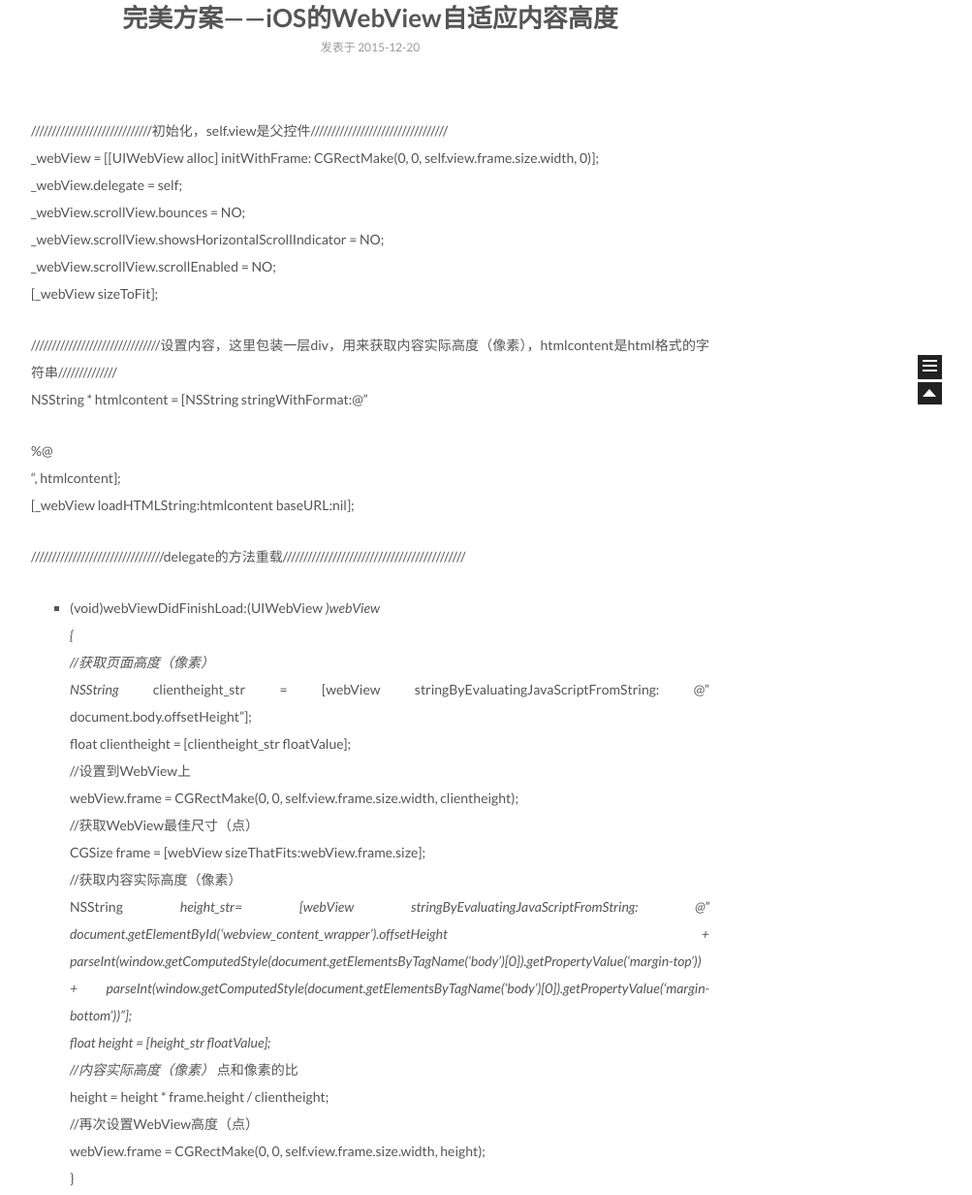
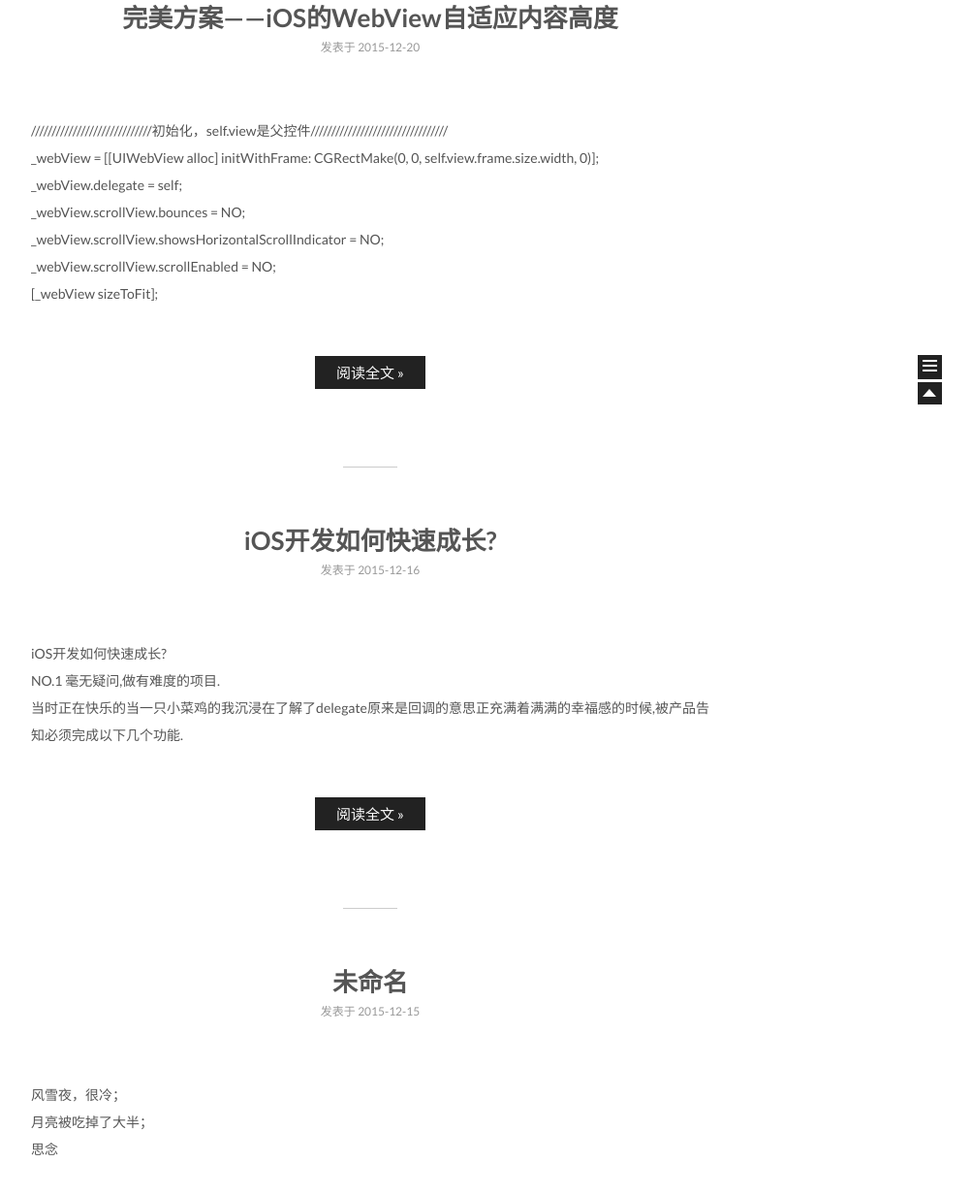
Before and after one commit to PUA11/PUA11.github.io, a plain HTML site: page index.html in a window 1280 px wide. Shown: the part 364-1596 px from the top of the page at 97% size, without its empty margins (258-1261 px from the left). Drawn offline with Linux system fonts and the light colour scheme.

Commit message:
Site updated: 2015-12-20 17:51:46

```diff
--- a/css/main.css
+++ b/css/main.css
@@ -965,7 +965,7 @@
   width: 4px;
   height: 4px;
   border-radius: 50%;
-  background: #c4ff0d;
+  background: #2f1f1d;
 }
 .sidebar-nav {
   margin: 0 0 20px;
--- a/index.html
+++ b/index.html
@@ -188,15 +188,6 @@
 
 
 
-
-
-
-
-
-
-
-
-
   <article class="post post-type-normal " itemscope itemtype="http://schema.org/Article">
 
 
@@ -245,17 +236,12 @@
 
 
 
-          <span itemprop="articleBody">
-
-              <p>/////////////////////////////初始化，self.view是父控件/////////////////////////////////<br>_webView = [[UIWebView alloc] initWithFrame: CGRectMake(0, 0, self.view.frame.size.width, 0)];<br>_webView.delegate = self;<br>_webView.scrollView.bounces = NO;<br>_webView.scrollView.showsHorizontalScrollIndicator = NO;<br>_webView.scrollView.scrollEnabled = NO;<br>[_webView sizeToFit];</p>
-<p>///////////////////////////////设置内容，这里包装一层div，用来获取内容实际高度（像素），htmlcontent是html格式的字符串//////////////<br>NSString * htmlcontent = [NSString stringWithFormat:@”<div id="\"webview_content_wrapper\"">%@</div>“, htmlcontent];<br>[_webView loadHTMLString:htmlcontent baseURL:nil];</p>
-<p>////////////////////////////////delegate的方法重载////////////////////////////////////////////</p>
-<ul>
-<li>(void)webViewDidFinishLoad:(UIWebView <em>)webView<br>{<br>//获取页面高度（像素）<br>NSString </em> clientheight_str = [webView stringByEvaluatingJavaScriptFromString: @”document.body.offsetHeight”];<br>float clientheight = [clientheight_str floatValue];<br>//设置到WebView上<br>webView.frame = CGRectMake(0, 0, self.view.frame.size.width, clientheight);<br>//获取WebView最佳尺寸（点）<br>CGSize frame = [webView sizeThatFits:webView.frame.size];<br>//获取内容实际高度（像素）<br>NSString <em> height_str= [webView stringByEvaluatingJavaScriptFromString: @”document.getElementById(‘webview_content_wrapper’).offsetHeight + parseInt(window.getComputedStyle(document.getElementsByTagName(‘body’)[0]).getPropertyValue(‘margin-top’))  + parseInt(window.getComputedStyle(document.getElementsByTagName(‘body’)[0]).getPropertyValue(‘margin-bottom’))”];<br>float height = [height_str floatValue];<br>//内容实际高度（像素）</em> 点和像素的比<br>height = height * frame.height / clientheight;<br>//再次设置WebView高度（点）<br>webView.frame = CGRectMake(0, 0, self.view.frame.size.width, height);<br>}</li>
-</ul>
-
-
-          </span>
+          <p>/////////////////////////////初始化，self.view是父控件/////////////////////////////////<br>_webView = [[UIWebView alloc] initWithFrame: CGRectMake(0, 0, self.view.frame.size.width, 0)];<br>_webView.delegate = self;<br>_webView.scrollView.bounces = NO;<br>_webView.scrollView.showsHorizontalScrollIndicator = NO;<br>_webView.scrollView.scrollEnabled = NO;<br>[_webView sizeToFit];<br>
+          <div class="post-more-link text-center">
+            <a class="btn" href="/2015/12/20/完美方案——iOS的WebView自适应内容高度/#more" rel="contents">
+              阅读全文 &raquo;
+            </a>
+          </div>
 
 
     </div>
```
Also changed, not shown: 2015/12/20/完美方案——iOS的WebView自适应内容高度/index.html (+2 -3 lines).
